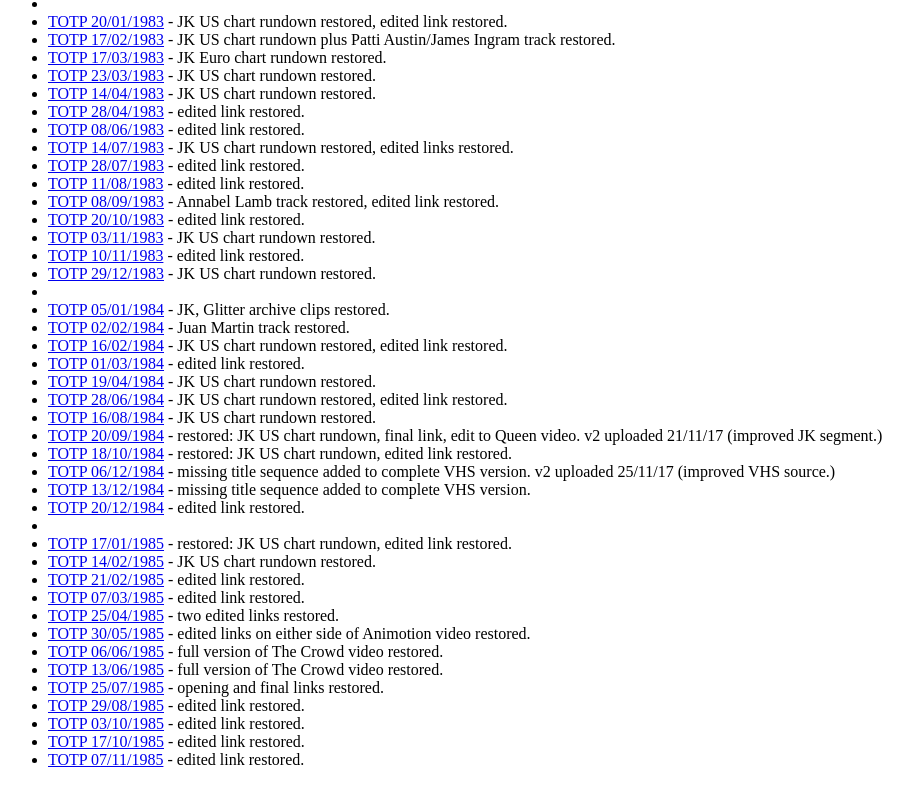
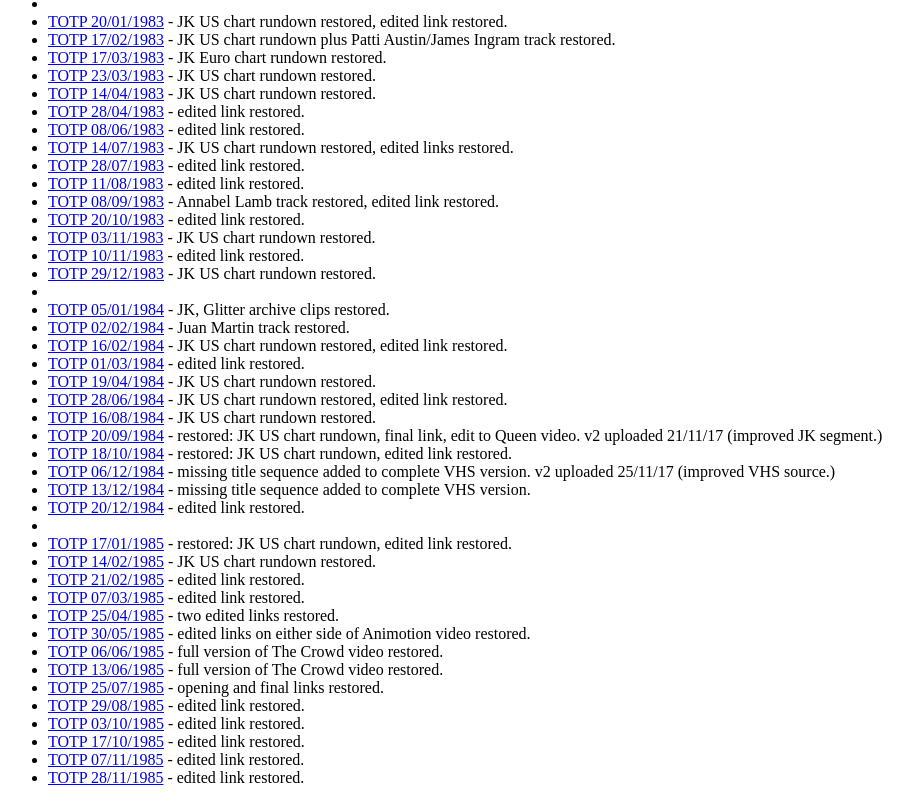
Before and after one commit to drykid/drykid.github.io, a plain HTML site: page index.html in a window 1280 px wide. Shown: the part 355-1158 px from the top of the page, without its empty margins (0-913 px from the left). Drawn offline with Linux system fonts and the light colour scheme.

Commit message:
Update index.html

```diff
--- a/index.html
+++ b/index.html
@@ -62,6 +62,7 @@
 <li><a href="https://we.tl/KPGtQKJxQj">TOTP 03/10/1985</a> - edited link restored.</li>
 <li><a href="https://we.tl/vd2gPUlyCq">TOTP 17/10/1985</a> - edited link restored.</li>
 <li><a href="https://we.tl/18f92mi72N">TOTP 07/11/1985</a> - edited link restored.</li>
+<li><a href="https://we.tl/YzBxVydY8v">TOTP 28/11/1985</a> - edited link restored.</li>
 </ul>
 </BODY>
 </HTML>
```
